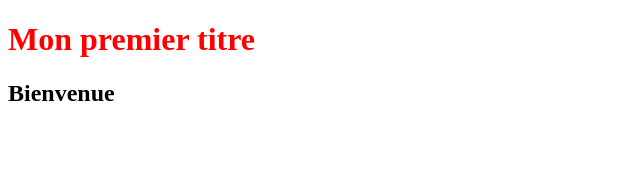
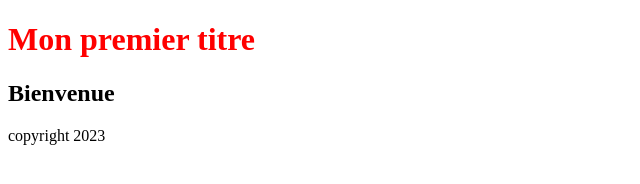
Before and after one commit to mamboundou22/FRANCEVILLE, a plain HTML site: page index.html in a window 1280 px wide. Shown: the whole page, without its empty margins (0-640 px from the left). Drawn offline with Linux system fonts and the light colour scheme.

Commit message:
add copyright

```diff
--- a/index.html
+++ b/index.html
@@ -10,5 +10,8 @@
     <h1 class="titre">Mon premier titre</h1>
     <section></section>
     <script src="./app.js"></script>
+    <footer>
+        copyright 2023
+    </footer>
 </body>
 </html>
```
